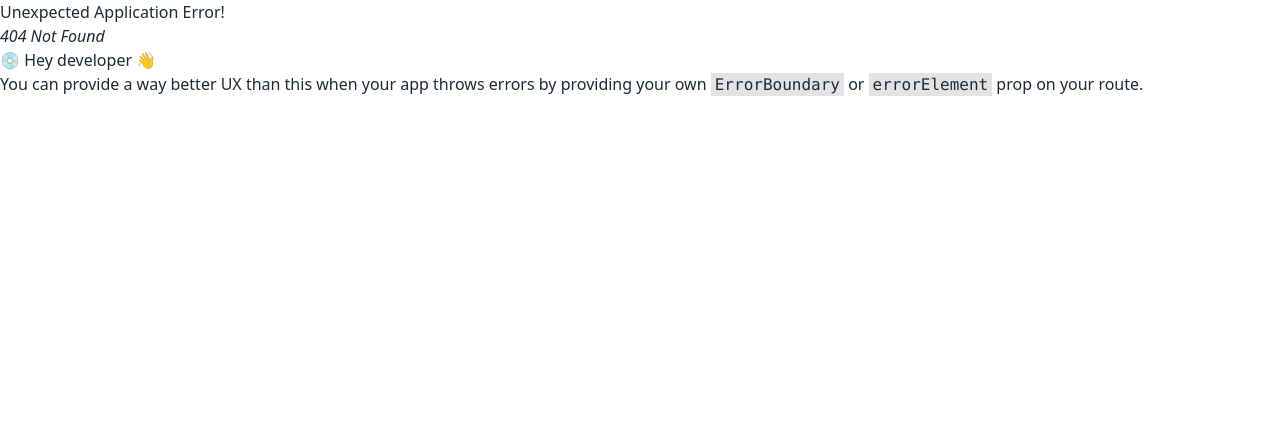
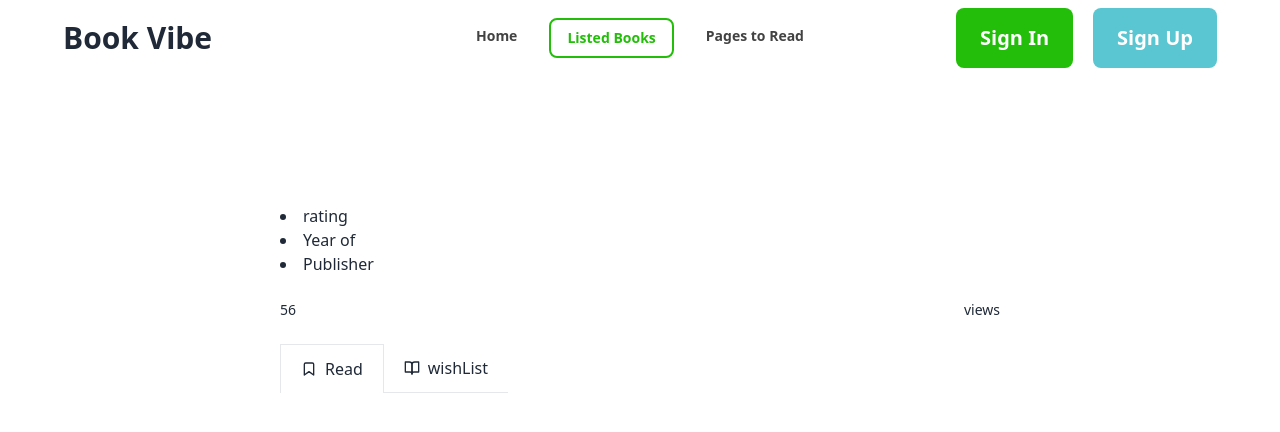
Before and after one commit to Sajjadhosenshohan/book-vibe, a React (Vite) app: page /listed in a window 1280 px wide. Before the commit this address had no page. Shown: the top 432 px of the page. Built offline with nearby package versions, Linux system fonts and the light colour scheme.

Commit message:
Read and wishList button made

```diff
--- a/package.json
+++ b/package.json
@@ -15,8 +15,10 @@
     "prop-types": "^15.8.1",
     "react": "^18.2.0",
     "react-dom": "^18.2.0",
+    "react-hot-toast": "^2.4.1",
     "react-icons": "^5.0.1",
     "react-router-dom": "^6.22.3",
+    "react-toastify": "^10.0.5",
     "sort-by": "^1.2.0"
   },
   "devDependencies": {
--- a/src/Layout/MainLayout.jsx
+++ b/src/Layout/MainLayout.jsx
@@ -1,9 +1,12 @@
 import { Outlet } from "react-router-dom";
 import Nav from "../Pages/Nav";
 
+
 const MainLayout = () => {
+
     return (
         <div className="max-w-[1170px] mx-auto">
+
             <Nav></Nav>
             <div className="mt-10">
                 <Outlet></Outlet>
--- a/src/Pages/Home.jsx
+++ b/src/Pages/Home.jsx
@@ -1,4 +1,4 @@
-import { useLoaderData } from "react-router-dom";
+import { Link, useLoaderData } from "react-router-dom";
 import HomeCard from "../components/HomeCard";
 
 const Home = () => {
@@ -15,10 +15,10 @@ const Home = () => {
 
                     <img src="https://i.ibb.co/H4gBFTB/hero-removebg-preview.png" className="bg-[#1313130D] max-w-sm rounded-lg shadow-2xl" />
 
-                    <div className="space-y-16">
-                        <h1 className=" text-2xl lg:text-6xl font-bold">Books to freshen <br />up your bookshelf</h1>
+                    <div className="">
+                        <h1 className="mb-16 text-2xl lg:text-6xl font-bold">Books to freshen <br />up your bookshelf</h1>
 
-                        <button className="font-bold text-white text-xl py-5 px-6 rounded-lg bg-[#23BE0A]">View The List</button>
+                        <Link to="/listed"><button className="hover:scale-105 font-bold text-white text-xl py-5 px-6 rounded-lg bg-[#23BE0A]">View The List</button></Link>
                     </div>
                 </div>
             </div>
--- /dev/null
+++ b/src/Pages/Listed.jsx
@@ -0,0 +1,97 @@
+import {  useState } from "react";
+import { Link, Outlet } from "react-router-dom";
+// import { getBlogs } from "../components/Utility";
+// import { getBlogs } from "../components/Utility";
+
+const Listed = () => {
+
+    const [tabIndex, setTabIndex] = useState(0);
+
+    // const [showBlogs, setShowBlogs] = useState([]);
+
+    // useEffect(()=>{
+    //     const stored = getBlogs();
+    //     setShowBlogs(stored);
+    // },[])
+
+    // const [readAll , setReadAll] = useState(bloo);
+    // console.log(10,readAll);
+    return (
+        <div className='max-w-3xl px-6 py-16 mx-auto space-y-12 overflow-hidden'>
+            <article className='space-y-8 '>
+                <div className='space-y-6'>
+                    <h1 className='text-4xl font-bold md:tracking-tight md:text-5xl'>
+
+                    </h1>
+
+                    <div>
+                        <li>rating</li>
+                        <li>Year of</li>
+                        <li>Publisher</li>
+                    </div>
+
+                    <div className='flex flex-col items-start justify-between w-full md:flex-row md:items-center '>
+                        <p className='text-sm'>
+                            56
+                        </p>
+                        <p className='flex-shrink-0 mt-3 text-sm md:mt-0'>
+                            views
+                        </p>
+
+                    </div>
+
+                    {/* tabs */}
+                    <div className='flex items-center overflow-x-auto overflow-y-hidden sm:justify-start
+           flex-nowrap '>
+                        <Link
+                            to={``}
+                            onClick={() => setTabIndex(0)}
+                            className={`flex cursor-pointer items-center flex-shrink-0 px-5 py-3 space-x-2 ${tabIndex === 0 ? 'border border-b-0' : 'border-b'
+                                }`}
+                        >
+                            <svg
+                                xmlns='http://www.w3.org/2000/svg'
+                                viewBox='0 0 24 24'
+                                fill='none'
+                                stroke='currentColor'
+                                strokeWidth='2'
+                                strokeLinecap='round'
+                                strokeLinejoin='round'
+                                className='w-4 h-4'
+                            >
+                                <path d='M19 21l-7-5-7 5V5a2 2 0 0 1 2-2h10a2 2 0 0 1 2 2z'></path>
+                            </svg>
+                            <span>Read</span>
+                        </Link>
+
+
+                        <Link
+                            to={`wish`}
+                            onClick={() => setTabIndex(1)}
+                            className={`flex cursor-pointer items-center flex-shrink-0 px-5 py-3 space-x-2 ${tabIndex === 1 ? 'border border-b-0' : 'border-b'
+                                }  `}
+                        >
+                            <svg
+                                xmlns='http://www.w3.org/2000/svg'
+                                viewBox='0 0 24 24'
+                                fill='none'
+                                stroke='currentColor'
+                                strokeWidth='2'
+                                strokeLinecap='round'
+                                strokeLinejoin='round'
+                                className='w-4 h-4'
+                            >
+                                <path d='M2 3h6a4 4 0 0 1 4 4v14a3 3 0 0 0-3-3H2z'></path>
+                                <path d='M22 3h-6a4 4 0 0 0-4 4v14a3 3 0 0 1 3-3h7z'></path>
+                            </svg>
+                            <span>wishList</span>
+                        </Link>
+                    </div>
+                </div>
+                <Outlet/>
+            </article>
+        </div>
+    );
+};
+
+export default Listed;
--- a/src/Pages/Nav.jsx
+++ b/src/Pages/Nav.jsx
@@ -19,11 +19,11 @@ const Nav = () => {
                 <div className="navbar-center hidden lg:flex">
                     <ul className="menu menu-horizontal px-1 text-[#131313CC] flex gap-4">
 
-                        <NavLink to="/" className={({ isActive }) => isActive ? 'font-bold border-[#23BE0A] rounded-lg' : 'font-bold'}>Home</NavLink>
+                        <li><NavLink to="/" className={({ isActive }) => isActive ? 'border-2 border-[#23BE0A] text-[#23BE0A] rounded-lg font-bold': 'font-bold'}>Home</NavLink></li>
 
-                        <NavLink to="" className={({ isActive }) => isActive ? 'font-bold' : 'font-bold'}>Listed Books</NavLink>
+                        <li><NavLink to="/listed" className={({ isActive }) => isActive ? 'border-2 border-[#23BE0A] text-[#23BE0A] rounded-lg font-bold': 'font-bold'}>Listed Books</NavLink></li>
 
-                        <NavLink to="" className={({ isActive }) => isActive ? 'font-bold' : 'font-bold'}>Pages to Read</NavLink>
+                        <li><NavLink to="/page" className={({ isActive }) => isActive ? 'border-2 border-[#23BE0A] text-[#23BE0A] rounded-lg font-bold': 'font-bold'}>Pages to Read</NavLink></li>
                     </ul>
                 </div>
                 <div className="navbar-end gap-5">
--- /dev/null
+++ b/src/Pages/PageToRead.jsx
@@ -0,0 +1,10 @@
+
+const PageToRead = () => {
+    return (
+        <div>
+            I am Page to read
+        </div>
+    );
+};
+
+export default PageToRead;
--- /dev/null
+++ b/src/components/List.jsx
@@ -0,0 +1,10 @@
+const List = () => {
+
+    return (
+        <div>
+            ami wish list
+        </div>
+    );
+};
+
+export default List;
--- a/src/components/NewContainer.jsx
+++ b/src/components/NewContainer.jsx
@@ -1,4 +1,5 @@
 import { useLoaderData, useParams } from "react-router-dom";
+import { ListSaveBlog, saveBlog } from "./Utility";
 
 const NewContainer = () => {
     const newDiv = useLoaderData();
@@ -12,6 +13,14 @@ const NewContainer = () => {
     // console.log(id, SingleJob);
     const { image , bookName, author, yearOfPublishing, publisher, category, rating, totalPages, review, tags} = SingleBook;
 
+    const handleRead = (SingleBook) =>{
+        // console.log(SingleBook);
+        saveBlog(SingleBook)
+    }
+    const wishListSaveBlog = (SingleBook) =>{
+        // console.log(SingleBook);
+        ListSaveBlog(SingleBook)
+    }
 
     return (
         <div className=" flex gap-12">
@@ -39,7 +48,7 @@ const NewContainer = () => {
                     <div className="flex gap-8 mb-4">
                         <p className="font-bold">Tag:</p>
                         {
-                            tags.map(tag => <span className='text-[#23BE0A] font-bold bg-[#F3F3F3] p-1 rounded-lg' key={tag.author}>#{tag}</span>)
+                            tags.map(tag => <span className='text-[#23BE0A] font-bold bg-[#F3F3F3] p-1 rounded-lg' key={tag.totalPages}>#{tag}</span>)
                         }
                     </div>
                 </div>
@@ -56,8 +65,9 @@ const NewContainer = () => {
                     </div>
 
                     <div className="flex gap-4">
-                        <button className="font-bold text-black border-2 border-[#1313134D] text-xl py-4 px-6 rounded-lg">Wishlist</button>
-                        <button className="font-bold text-white text-xl py-4 px-6 rounded-lg bg-[#59C6D2]">Wishlist</button>
+                        <button onClick={()=> handleRead(SingleBook)} className="hover:scale-105 hover:border-[#23BE0A] font-bold text-black border-2 border-[#1313134D] text-xl py-4 px-6 rounded-lg">Read</button>
+
+                        <button onClick={() => wishListSaveBlog(SingleBook)} className="hover:scale-105 font-bold text-white text-xl py-4 px-6 rounded-lg bg-[#59C6D2]">Wishlist</button>
 
                     </div>
                 </div>
--- /dev/null
+++ b/src/components/Read.jsx
@@ -0,0 +1,29 @@
+// import { useState } from "react";
+// import { useState } from "react";
+import Sort from "./Sort";
+import { getBlogs } from "./Utility";
+
+const Read = () => {
+    const bloo = getBlogs()
+    console.log(bloo);
+
+    // const [readAll, setReadAll] = useState(bloo);
+
+    // const handleFilter = filter =>{
+    //     if(filter === 'rating'){
+    //         const rating = readAll.filter(book => book.rating)
+    //         setReadAll(rating)
+    //     }
+    // }
+
+
+    return (
+        <div>
+            {
+                bloo.map(b => <Sort key={b.bookid} b={b}></Sort>)
+            }
+        </div>
+    );
+};
+
+export default Read;
--- /dev/null
+++ b/src/components/Sort.jsx
@@ -0,0 +1,18 @@
+
+const Sort = ({b}) => {
+    const {image} = b;
+    return (
+        <div className="card card-side bg-base-100 shadow-xl">
+            <figure><img src={image} alt="Movie" /></figure>
+            <div className="card-body">
+                <h2 className="card-title">New movie is released!</h2>
+                <p>Click the button to watch on Jetflix app.</p>
+                <div className="card-actions justify-end">
+                    <button className="btn btn-primary">Watch</button>
+                </div>
+            </div>
+        </div>
+    );
+};
+
+export default Sort;
--- /dev/null
+++ b/src/components/Utility/index.js
@@ -0,0 +1,67 @@
+
+import toast from 'react-hot-toast';
+
+// get data to local storage
+
+export const getBlogs = () => {
+    let blogs = []
+
+    const storedBlogs = localStorage.getItem('read')
+
+    if (storedBlogs) {
+        blogs = JSON.parse(storedBlogs)
+    }
+    return blogs;
+}
+export const saveBlog = (SingleBook) => {
+    // console.log(SingleBook);
+    let allBlogs = getBlogs()
+
+    const isExist = allBlogs.find(b => b.bookid === SingleBook.bookid)
+
+    if (isExist) {
+        return toast.error('already ace vai')
+    }
+    allBlogs.push(SingleBook)
+    localStorage.setItem('read', JSON.stringify(allBlogs))
+    toast.success('add korlam vai')
+}
+
+// wishList
+export const getBook2 = () => {
+    let books = []
+
+    const storedBlogs = localStorage.getItem('wishList')
+
+    if (storedBlogs ) {
+        books = JSON.parse(storedBlogs)
+    }
+    return books;
+}
+
+export const ListSaveBlog = (SingleBook) => {
+    // console.log(SingleBook);
+    let allBooks = getBook2()
+    const isExist = allBooks.find(b => b.bookid === SingleBook.bookid)
+
+    if (isExist) {
+
+        return toast.error('already ace vai read a')
+    }
+    else{
+        allBooks.push(SingleBook)
+        localStorage.setItem('wishList', JSON.stringify(allBooks))
+        toast.success('add korlam vai')
+    }
+}
+
+// save data to local storage
+
+// delete
+// export const deleteBlog = id => {
+//     let blogs = getBlogs()
+//     const remaining = blogs.filter(b => b.bookid !== id)
+//     localStorage.setItem('books', JSON.stringify(remaining))
+//     // toast.success('Blog Removed from Bookmark!')
+//     alert('delete korlam')
+//   }
--- a/src/main.jsx
+++ b/src/main.jsx
@@ -10,6 +10,13 @@ import {
 import MainLayout from './Layout/MainLayout';
 import Home from './Pages/Home';
 import NewContainer from './components/NewContainer';
+import Listed from './Pages/Listed';
+import PageToRead from './Pages/PageToRead';
+
+import { Toaster } from 'react-hot-toast';
+import Read from './components/Read';
+// import WishList from './components/WishList';
+import List from './components/List';
 
 const router = createBrowserRouter([
   {
@@ -20,6 +27,24 @@ const router = createBrowserRouter([
         path:'/',
         element: <Home></Home>,
         loader: () => fetch('HomeCard.json')
+      },
+      {
+        path:'/listed',
+        element: <Listed></Listed>,
+        children:[
+          {
+            index: true,
+            element: <Read></Read>,
+          },
+          {
+            path: 'wish',
+            element: <List></List>
+          }
+        ]
+      },
+      {
+        path:'/page',
+        element: <PageToRead></PageToRead>
       },
       {
         path: '/blog/:bookid',
@@ -33,6 +58,8 @@ const router = createBrowserRouter([
 
 ReactDOM.createRoot(document.getElementById('root')).render(
   <React.StrictMode>
+    <Toaster position="top-right"
+  reverseOrder={false} />
     <RouterProvider router={router} />
   </React.StrictMode>,
 )
```
Also changed, not shown: 1 other file (tests, documents, lock files or other folders).
